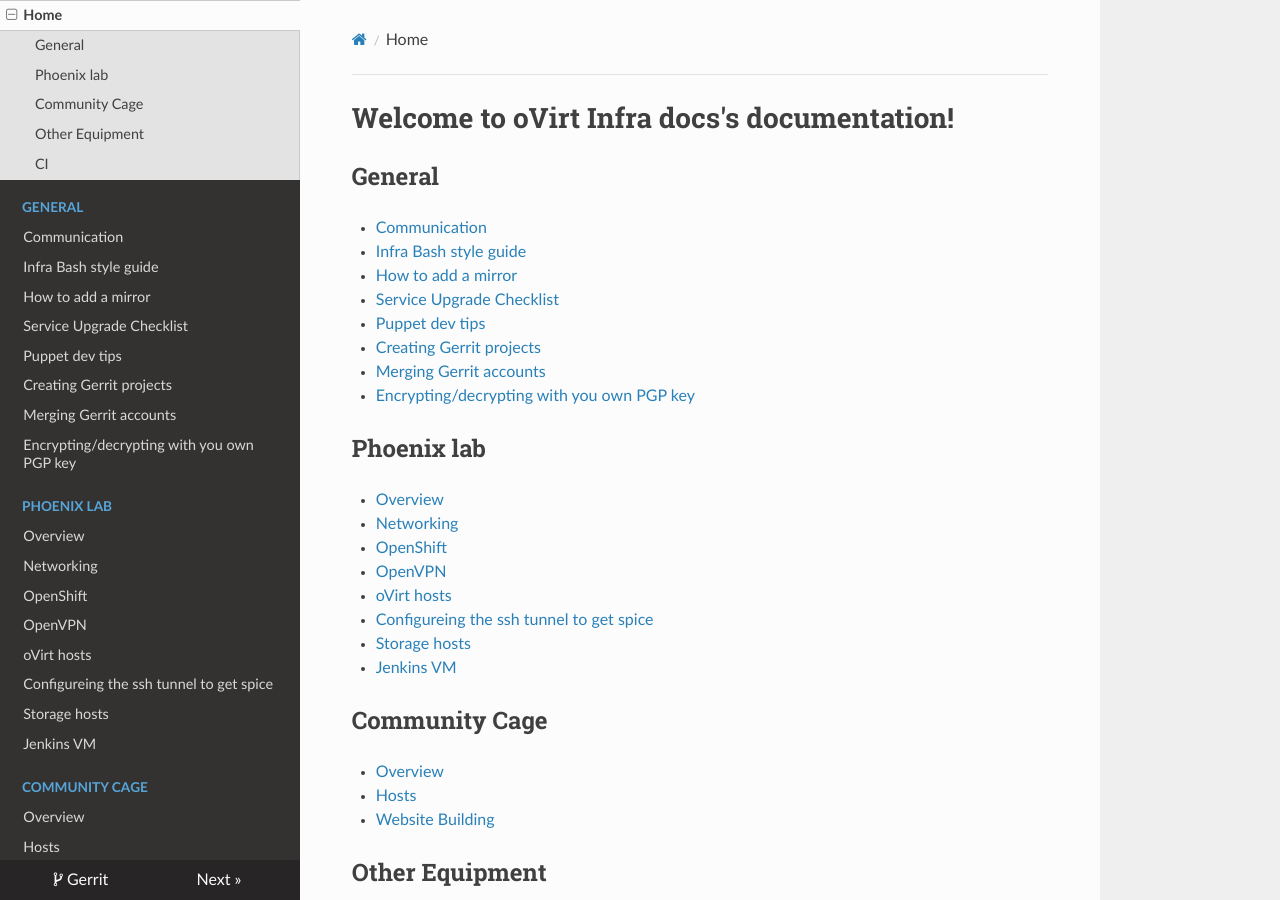
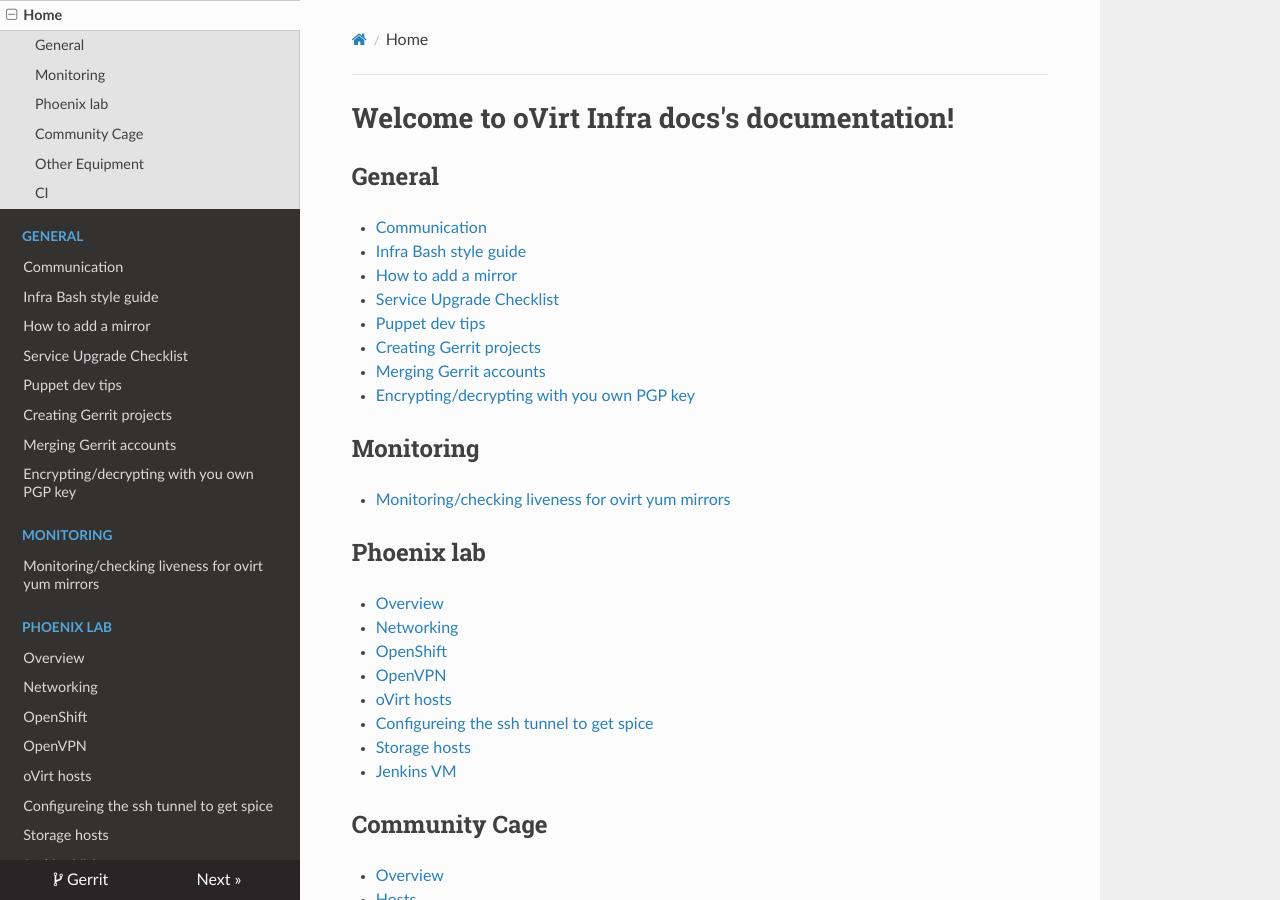
Before and after one commit to oVirt/infra-docs, an MkDocs documentation site: the page built from docs/index.markdown, in a window 1280 px wide and 900 px high. Built offline with MkDocs 1.6.1, drawn with Linux system fonts in a browser that asks for light colours; nearby versions of some CDN libraries; old or Windows-style settings are respelled for this version of MkDocs.

Commit message:
add docs on ovirt's yum mirror checker
- Added new section on monitoring
- Added a short desc on the oVirt repos mirror-checker
  and link to its RTD page

  JIRA: https://ovirt-jira.atlassian.net/browse/OVIRT-793

Change-Id: I1c0a45d0809135b8abd4dfd1401e0f0da422fa8b
Signed-off-by: Eyal Edri <eedri@redhat.com>

```diff
--- a/docs/index.markdown
+++ b/docs/index.markdown
@@ -10,6 +10,9 @@ Welcome to oVirt Infra docs's documentation!
 * [Creating Gerrit projects](General/Creating_Gerrit_Projects.markdown)
 * [Merging Gerrit accounts](General/Gerrit_account_merge.markdown)
 * [Encrypting/decrypting with you own PGP key](General/PGP_howto.markdown)
+
+## Monitoring
+* [Monitoring/checking liveness for ovirt yum mirrors](Monitoring/Mirror_checker.markdown)
 
 ## Phoenix lab
 * [Overview](Phoenix_Lab/Overview.markdown)
--- a/mkdocs.yml
+++ b/mkdocs.yml
@@ -17,6 +17,8 @@ pages:
     - 'Creating Gerrit projects': 'General/Creating_Gerrit_Projects.markdown'
     - 'Merging Gerrit accounts': 'General/Gerrit_account_merge.markdown'
     - 'Encrypting/decrypting with you own PGP key': 'General/PGP_howto.markdown'
+  - Monitoring:
+    - 'Monitoring/checking liveness for ovirt yum mirrors': 'Monitoring/Mirror_checker.markdown'
   - 'Phoenix lab':
     - 'Overview': 'Phoenix_Lab/Overview.markdown'
     - 'Networking': 'Phoenix_Lab/Networking.markdown'
```
Also changed, not shown: docs/Monitoring/Mirror_checker.markdown (added, +18 -0 lines).
